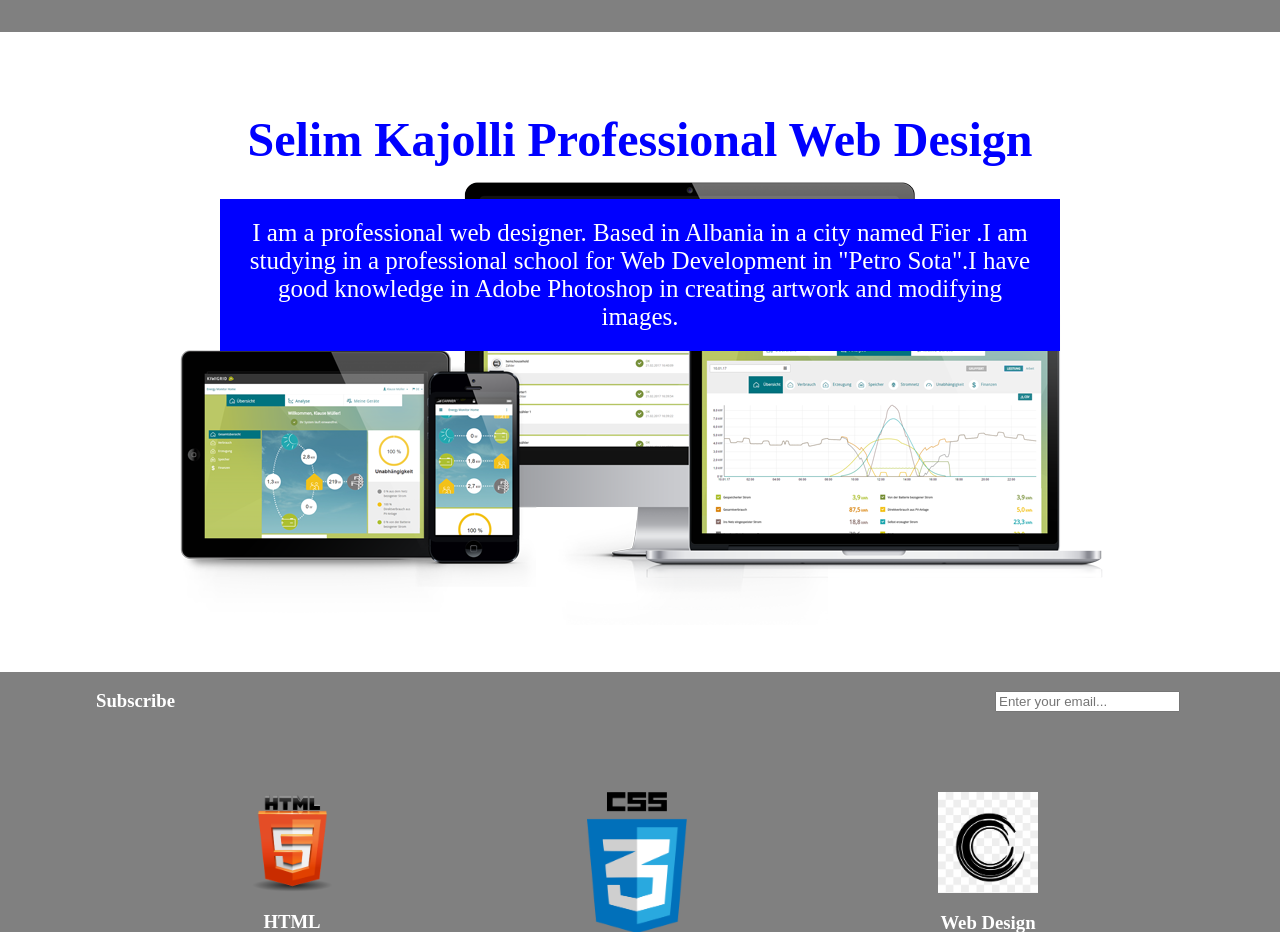
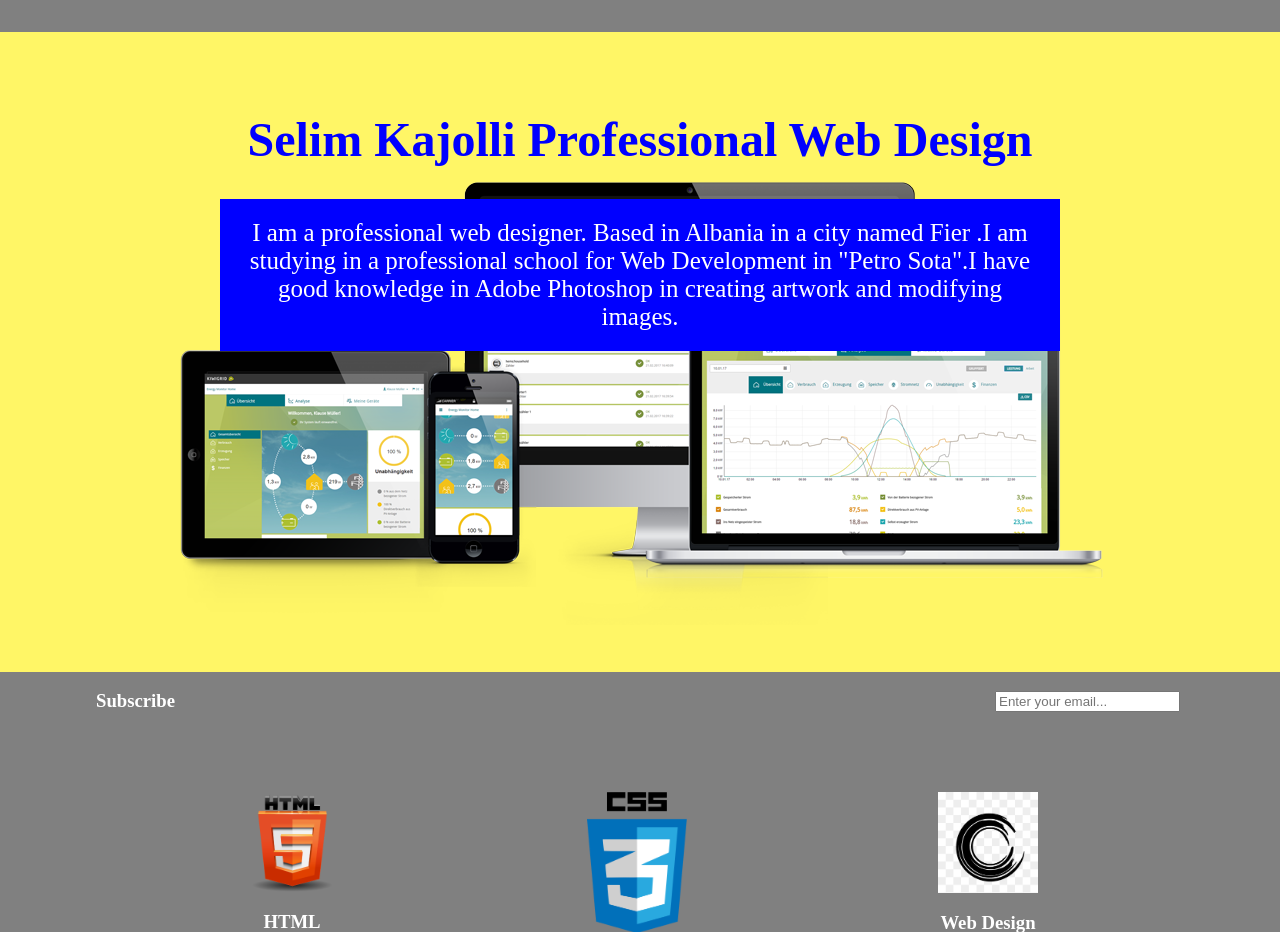
Before and after one commit to kajolliselim/selim, a PHP site: page / in a window 1280 px wide. Shown: the part 103-1035 px from the top of the page. Run offline with PHP 8.4, Linux system fonts and the light colour scheme.

Commit message:
Update main.css

```diff
--- a/main.css
+++ b/main.css
@@ -12,7 +12,7 @@ body,html{
 .banner{
     background: url("img/web.png") center no-repeat;
     height: 80%;
-    background-color: white;
+    background-color: #fff666;
 }
 
 .name{
```
